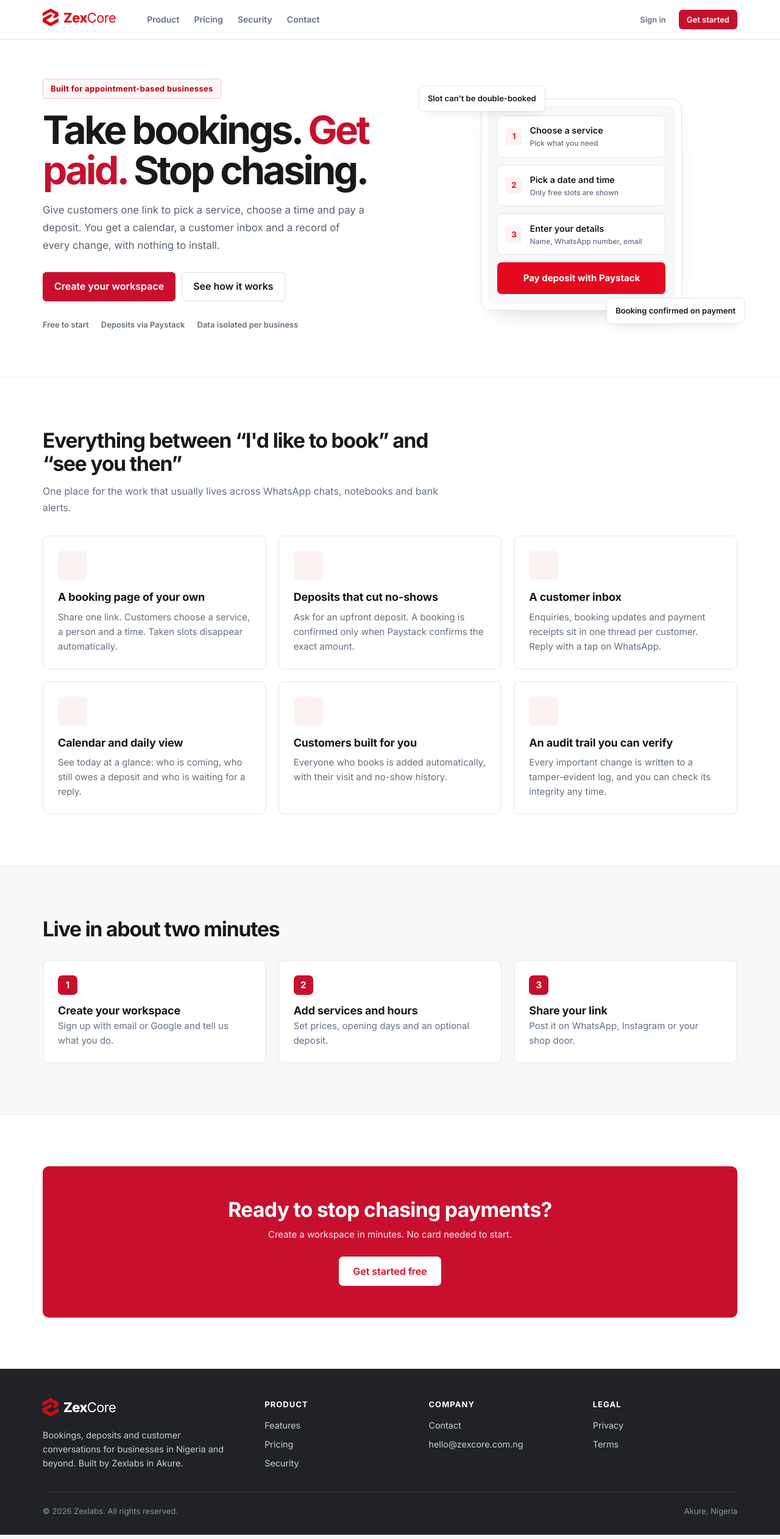
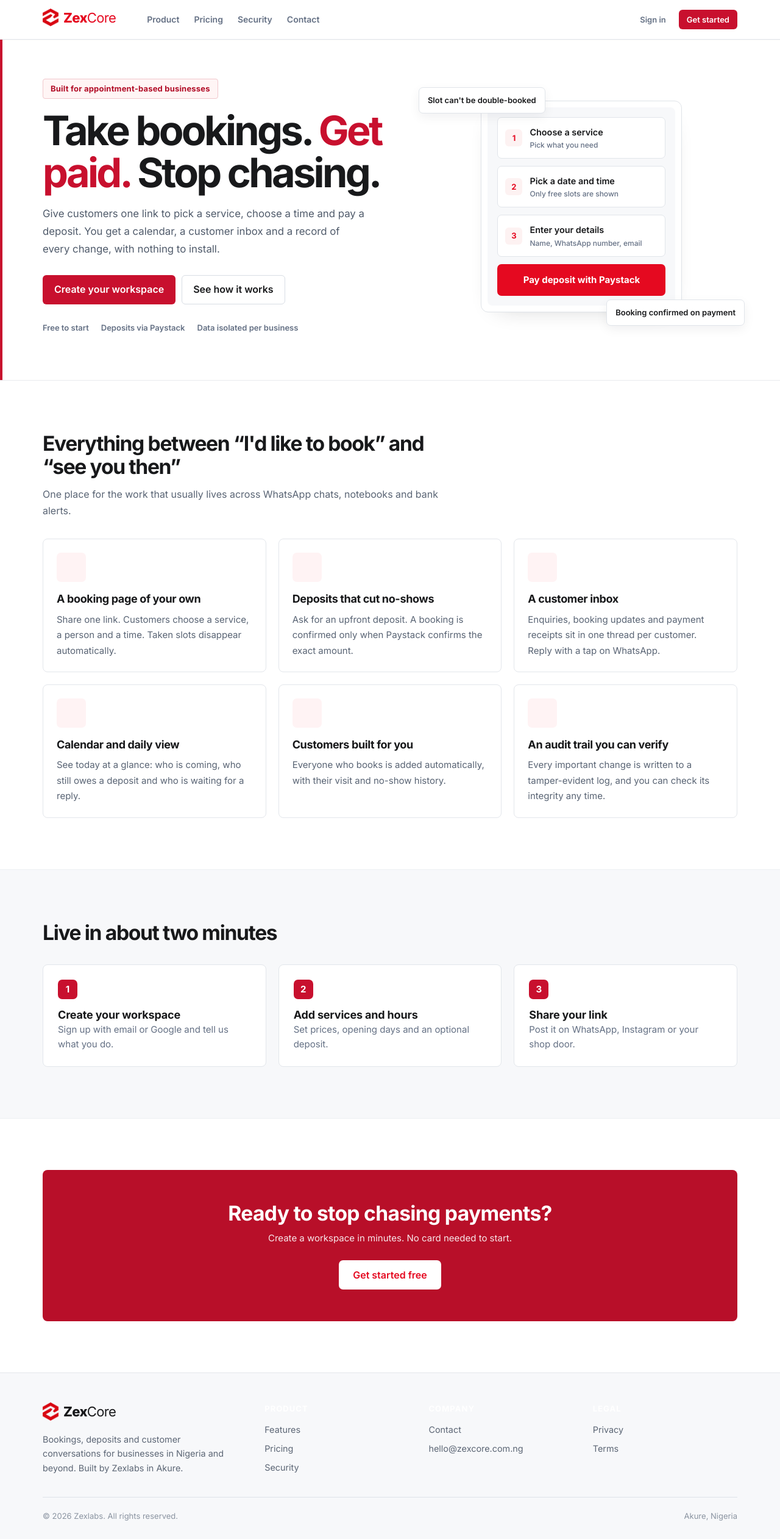
Before and after one commit to malcryptt/Zexcore, a website built with Vite: page apps/dashboard/index.html in a window 1280 px wide. Shown: the whole page at 61% size. Built offline with nearby package versions, Linux system fonts and the light colour scheme; no server answers; what lucide-static would draw is missing.

Commit message:
Refine enterprise UI across shared components

```diff
--- a/apps/dashboard/src/styles/site.css
+++ b/apps/dashboard/src/styles/site.css
@@ -125,3 +125,38 @@
 @media (prefers-reduced-motion: reduce) {
   .site *, .site *::before, .site *::after { scroll-behavior: auto !important; transition-duration: .01ms !important; animation-duration: .01ms !important; }
 }
+
+
+/* Product-wide polish: precise surfaces, real hierarchy, no glass effects. */
+.site-nav { background: #fff; backdrop-filter: none; -webkit-backdrop-filter: none; border-bottom-color: #e3e6eb; }
+.site-nav .container { min-height: 64px; }
+.site .hero { background: #fff; }
+.site .hero::before { content: ""; position: absolute; inset: 0 auto 0 0; width: 4px; background: #c8102e; }
+.site .hero-grid { position: relative; }
+.site .eyebrow { background: #fff5f5; border-color: #f1c7cc; color: #b20e28; border-radius: 4px; letter-spacing: .015em; }
+.site .hero h1 { max-width: 720px; font-size: clamp(2.7rem, 5.2vw, 4.35rem); line-height: 1.04; letter-spacing: -.055em; }
+.site .hero h1 em { color: #c8102e; }
+.site .lead { color: #505b6b; line-height: 1.72; }
+.site .phone { border-radius: 12px; box-shadow: 0 14px 38px -28px rgba(24,25,27,.32); }
+.site .phone-screen { border-radius: 8px; }
+.site .step-row { border-radius: 7px; }
+.site .float-chip { border-radius: 7px; box-shadow: 0 6px 18px rgba(24,25,27,.06); }
+.site .section-head h2 { letter-spacing: -.04em; }
+.site .feature { border: 1px solid #e3e6eb; border-radius: 8px; padding: 22px; background: #fff; }
+.site .feature h3 { letter-spacing: -.02em; }
+.site .feature p, .site .section-head p { color: #596474; line-height: 1.7; }
+.site .icon-tile { border-radius: 6px; background: #fff3f4; color: #b20e28; }
+.site .steps-3 > div { border: 1px solid #e2e6eb; border-radius: 8px; background: #fff; }
+.site .cta-band { border-radius: 8px; background: #b80f29; }
+.site .price-card { border-radius: 8px; box-shadow: none; }
+.site .price-card:has(.btn-primary) { box-shadow: inset 0 3px 0 #c8102e; }
+.site .site-footer { background: #f7f8fa; color: #27303c; border-top: 1px solid #e3e6eb; }
+.site .site-footer .brand { color: #18191b; }
+.site .site-footer p, .site .site-footer a { color: #5c6675; }
+.site .site-footer a:hover { color: #b20e28; }
+.site .foot-bottom { border-top-color: #dfe3e8; }
+@media (max-width: 759px) {
+  .site .hero::before { width: 3px; }
+  .site .hero h1 { font-size: clamp(2.35rem, 10vw, 3.2rem); }
+  .site .feature { padding: 18px; }
+}
```
